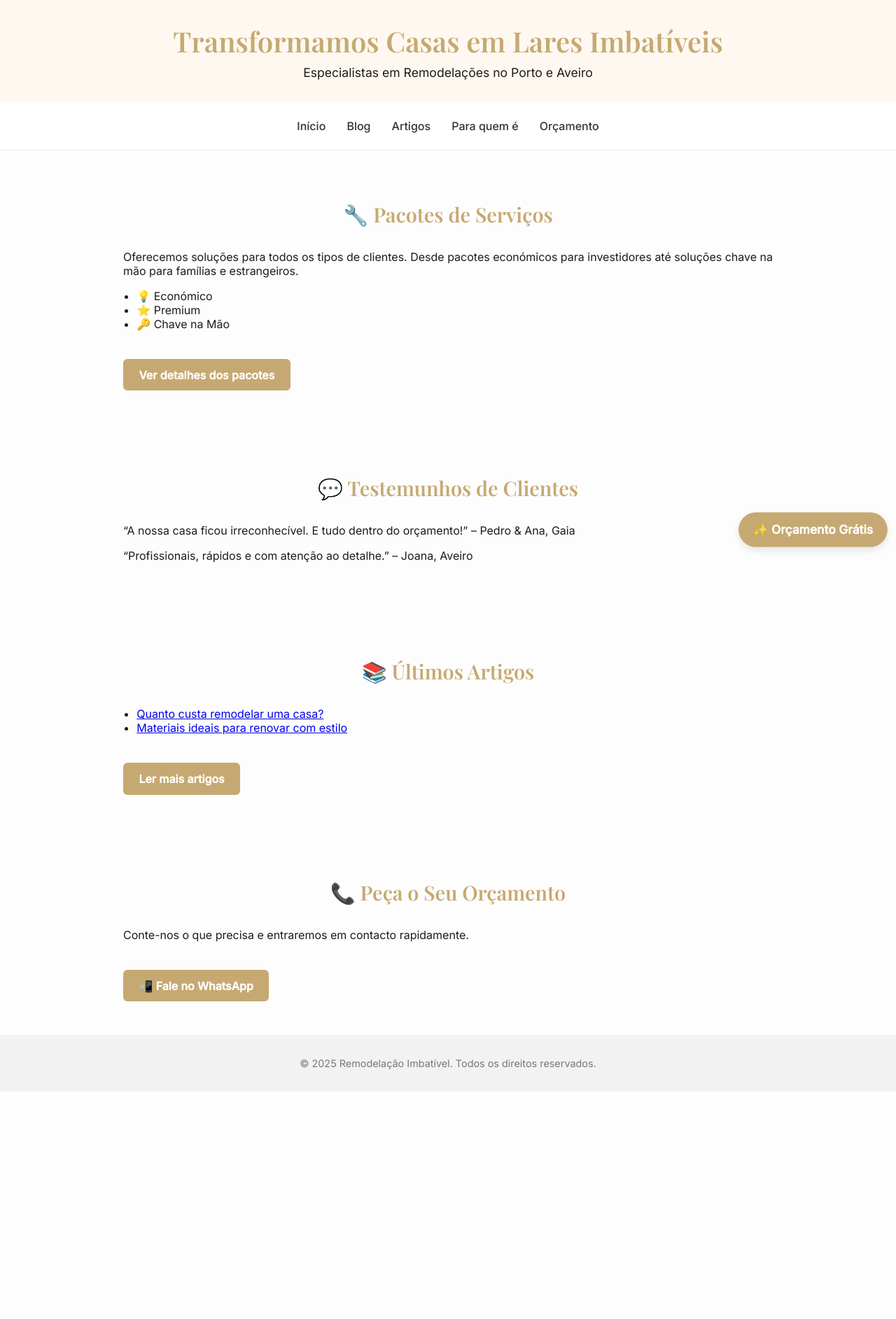
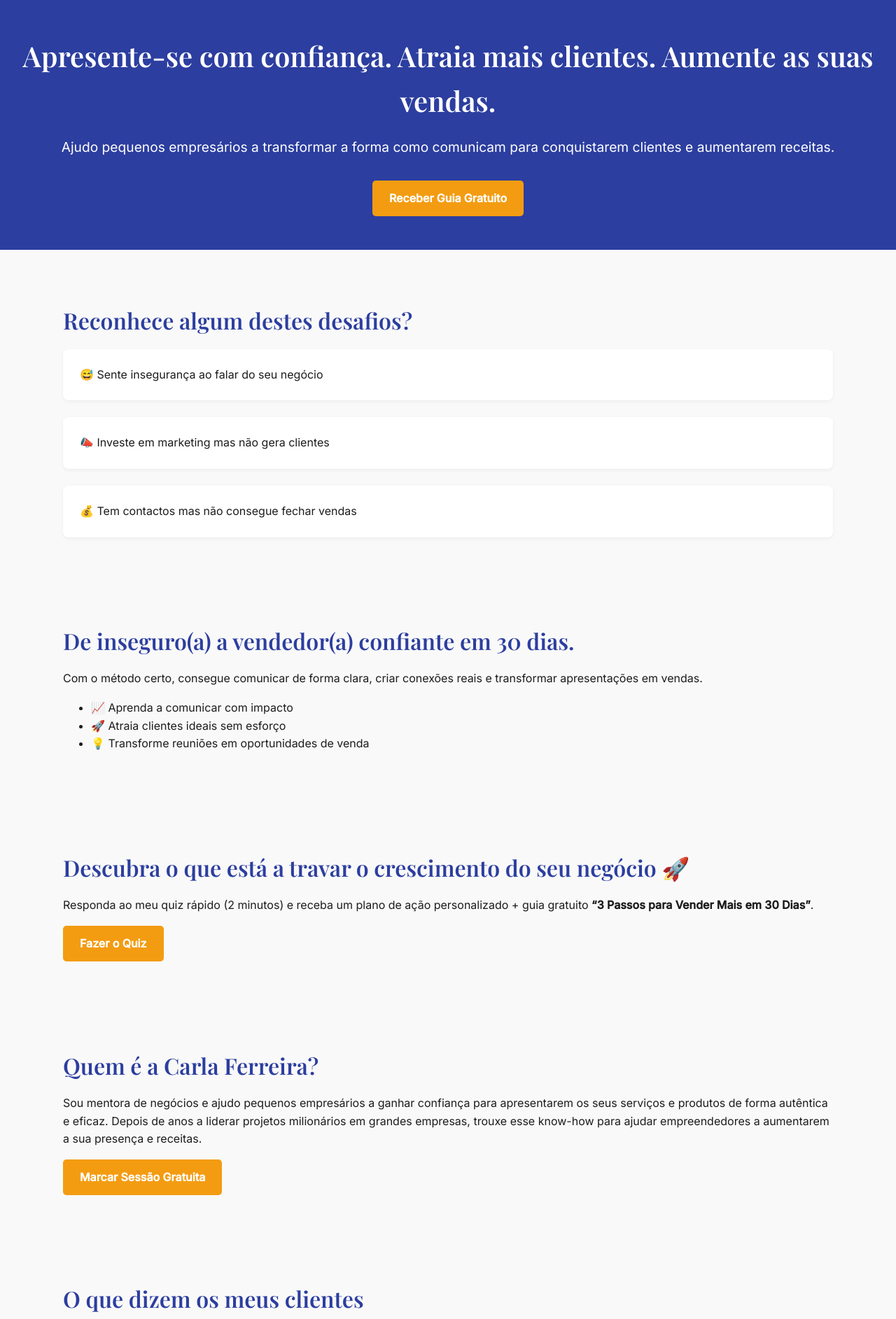
Before and after one commit to carlaferreira2/Remodelacao-Casa, a plain HTML site: page index.html in a window 1280 px wide. Shown: the top 1885 px of the page at 70% size. Before the commit the page ends 1560 px from the top, so only its background shows below. Drawn offline with nearby package versions, Linux system fonts and the light colour scheme.

Commit message:
Index.html

```diff
--- a/index.html
+++ b/index.html
@@ -1,201 +1,158 @@
 <!DOCTYPE html>
 <html lang="pt">
 <head>
-  <meta charset="UTF-8" />
-  <meta name="viewport" content="width=device-width, initial-scale=1.0" />
-  <meta name="description" content="Remodelação Imbatível - especialistas em transformar casas em lares confortáveis e modernos nas zonas do Porto e Aveiro." />
-  <title>Remodelação Imbatível | Remodelações Porto e Aveiro</title>
-  <link href="https://fonts.googleapis.com/css2?family=Playfair+Display:wght@600&family=Inter:wght@400;500&display=swap" rel="stylesheet" />
+  <meta charset="UTF-8">
+  <meta name="viewport" content="width=device-width, initial-scale=1.0">
+  <title>Carla Ferreira | Mentoria de Negócios</title>
+  <link href="https://fonts.googleapis.com/css2?family=Playfair+Display:wght@600&family=Inter:wght@400;500&display=swap" rel="stylesheet">
   <style>
-    * { box-sizing: border-box; }
-
     body {
+      margin: 0;
       font-family: 'Inter', sans-serif;
-      margin: 0;
-      padding: 0;
-      background: #fdfdfd;
-      color: #1c1c1c;
+      background-color: #F9F9F9;
+      color: #1C1C1C;
+      line-height: 1.6;
     }
-
     header {
-      background: #fff8f0;
-      padding: 2rem 1rem;
+      background: #2C3E9F;
+      color: white;
+      padding: 3rem 1rem;
       text-align: center;
     }
-
     header h1 {
       font-family: 'Playfair Display', serif;
-      color: #c6a972;
       font-size: 2.5rem;
-      margin: 0;
+      margin: 0 0 1rem;
     }
-
     header p {
-      margin: 0.5rem 0 0;
-      font-size: 1.1rem;
+      font-size: 1.2rem;
+      margin-bottom: 2rem;
     }
-
-    nav {
-      background: #fff;
-      padding: 1rem;
-      text-align: center;
-      border-bottom: 1px solid #eee;
-      flex-wrap: wrap;
+    .btn {
+      display: inline-block;
+      background: #F39C12;
+      color: white;
+      padding: 0.8rem 1.5rem;
+      border-radius: 5px;
+      text-decoration: none;
+      font-weight: bold;
     }
-
-    nav a {
-      display: inline-block;
-      margin: 0.5rem 0.8rem;
-      color: #333;
-      text-decoration: none;
-      font-weight: 500;
-      font-size: 1rem;
-    }
-
-    nav a:hover {
-      color: #c6a972;
-    }
-
     section {
       padding: 3rem 1rem;
-      max-width: 960px;
+      max-width: 1100px;
       margin: auto;
     }
-
     h2 {
       font-family: 'Playfair Display', serif;
-      color: #c6a972;
-      text-align: center;
-      margin-bottom: 2rem;
-      font-size: 1.8rem;
+      color: #2C3E9F;
+      margin-bottom: 1rem;
+      font-size: 2rem;
     }
-
-    ul {
-      padding-left: 1.2rem;
+    .pain-points, .services, .testimonials {
+      display: grid;
+      gap: 1.5rem;
     }
-
-    .cta {
-      display: inline-block;
-      margin-top: 1.5rem;
-      background: #c6a972;
+    .card {
+      background: white;
+      padding: 1.5rem;
+      border-radius: 8px;
+      box-shadow: 0 2px 5px rgba(0,0,0,0.05);
+    }
+    footer {
+      background: #2C3E9F;
       color: white;
-      padding: 0.8rem 1.4rem;
-      border-radius: 6px;
-      font-weight: bold;
-      text-decoration: none;
-    }
-
-    .floating-button {
-      position: fixed;
-      bottom: 20px;
-      right: 20px;
-      background: #c6a972;
-      color: white;
-      padding: 0.8rem 1.2rem;
-      border-radius: 30px;
-      box-shadow: 0 4px 10px rgba(0,0,0,0.1);
-      z-index: 999;
-      text-decoration: none;
-      font-weight: bold;
-      animation: pulse 2s infinite;
-    }
-
-    @keyframes pulse {
-      0% { transform: scale(1); }
-      50% { transform: scale(1.08); }
-      100% { transform: scale(1); }
-    }
-
-    footer {
       text-align: center;
       padding: 2rem 1rem;
-      background: #f2f2f2;
-      font-size: 0.9rem;
-      color: #777;
+      margin-top: 3rem;
     }
-
-    /* MOBILE RESPONSIVE */
-    @media (max-width: 600px) {
-      header h1 {
-        font-size: 2rem;
-      }
-
-      h2 {
-        font-size: 1.5rem;
-      }
-
-      nav {
-        padding: 0.5rem;
-      }
-
-      nav a {
-        display: block;
-        margin: 0.5rem 0;
-      }
-
-      .cta {
-        font-size: 1rem;
-        padding: 0.6rem 1.2rem;
-      }
-
-      .floating-button {
-        font-size: 0.9rem;
-        padding: 0.6rem 1rem;
-      }
+    footer a {
+      color: #F39C12;
+      text-decoration: none;
+      margin: 0 0.5rem;
     }
   </style>
 </head>
 <body>
 
+  <!-- Hero -->
   <header>
-    <h1>Transformamos Casas em Lares Imbatíveis</h1>
-    <p>Especialistas em Remodelações no Porto e Aveiro</p>
+    <h1>Apresente-se com confiança. Atraia mais clientes. Aumente as suas vendas.</h1>
+    <p>Ajudo pequenos empresários a transformar a forma como comunicam para conquistarem clientes e aumentarem receitas.</p>
+    <a href="#guia" class="btn">Receber Guia Gratuito</a>
   </header>
 
-  <nav>
-    <a href="index.html">Início</a>
-    <a href="blog.html">Blog</a>
-    <a href="artigos.html">Artigos</a>
-    <a href="para-quem-e.html">Para quem é</a>
-    <a href="#orcamento">Orçamento</a>
-  </nav>
-
+  <!-- Pain Points -->
   <section>
-    <h2>🔧 Pacotes de Serviços</h2>
-    <p>Oferecemos soluções para todos os tipos de clientes. Desde pacotes económicos para investidores até soluções chave na mão para famílias e estrangeiros.</p>
-    <ul>
-      <li>💡 Económico</li>
-      <li>⭐ Premium</li>
-      <li>🔑 Chave na Mão</li>
-    </ul>
-    <a href="pacotes-servicos.html" class="cta">Ver detalhes dos pacotes</a>
+    <h2>Reconhece algum destes desafios?</h2>
+    <div class="pain-points">
+      <div class="card">😅 Sente insegurança ao falar do seu negócio</div>
+      <div class="card">📣 Investe em marketing mas não gera clientes</div>
+      <div class="card">💰 Tem contactos mas não consegue fechar vendas</div>
+    </div>
   </section>
 
+  <!-- Promise -->
   <section>
-    <h2>💬 Testemunhos de Clientes</h2>
-    <p>“A nossa casa ficou irreconhecível. E tudo dentro do orçamento!” – Pedro & Ana, Gaia</p>
-    <p>“Profissionais, rápidos e com atenção ao detalhe.” – Joana, Aveiro</p>
+    <h2>De inseguro(a) a vendedor(a) confiante em 30 dias.</h2>
+    <p>Com o método certo, consegue comunicar de forma clara, criar conexões reais e transformar apresentações em vendas.</p>
+    <ul>
+      <li>📈 Aprenda a comunicar com impacto</li>
+      <li>🚀 Atraia clientes ideais sem esforço</li>
+      <li>💡 Transforme reuniões em oportunidades de venda</li>
+    </ul>
   </section>
 
-  <section>
-    <h2>📚 Últimos Artigos</h2>
-    <ul>
-      <li><a href="artigos.html">Quanto custa remodelar uma casa?</a></li>
-      <li><a href="artigos.html">Materiais ideais para renovar com estilo</a></li>
-    </ul>
-    <a href="artigos.html" class="cta">Ler mais artigos</a>
+  <!-- Lead Magnet -->
+  <section id="guia">
+    <h2>Descubra o que está a travar o crescimento do seu negócio 🚀</h2>
+    <p>Responda ao meu quiz rápido (2 minutos) e receba um plano de ação personalizado + guia gratuito <strong>“3 Passos para Vender Mais em 30 Dias”</strong>.</p>
+    <a href="#quiz" class="btn">Fazer o Quiz</a>
   </section>
 
-  <section id="orcamento">
-    <h2>📞 Peça o Seu Orçamento</h2>
-    <p>Conte-nos o que precisa e entraremos em contacto rapidamente.</p>
-    <a class="cta" href="https://wa.me/351912345678">📲 Fale no WhatsApp</a>
+  <!-- About -->
+  <section>
+    <h2>Quem é a Carla Ferreira?</h2>
+    <p>Sou mentora de negócios e ajudo pequenos empresários a ganhar confiança para apresentarem os seus serviços e produtos de forma autêntica e eficaz. Depois de anos a liderar projetos milionários em grandes empresas, trouxe esse know-how para ajudar empreendedores a aumentarem a sua presença e receitas.</p>
+    <a href="#sessao" class="btn">Marcar Sessão Gratuita</a>
   </section>
 
-  <a href="https://wa.me/351912345678" class="floating-button">✨ Orçamento Grátis</a>
+  <!-- Testimonials -->
+  <section class="testimonials">
+    <h2>O que dizem os meus clientes</h2>
+    <div class="card">“Antes sentia-me perdida. Depois de trabalhar com a Carla, fechei 3 novos clientes em apenas 1 mês!” – Maria</div>
+    <div class="card">“Ganhei clareza na minha mensagem e confiança para apresentar o meu negócio.” – João</div>
+    <div class="card">“As técnicas da Carla ajudaram-me a transformar reuniões em vendas reais. Recomendo 100%!” – Ana</div>
+  </section>
 
+  <!-- Services -->
+  <section class="services">
+    <h2>Como posso ajudá-lo(a)</h2>
+    <div class="card">🌱 Sessão de Descoberta Gratuita – 30 minutos para identificar os seus principais bloqueios.<br><br><a href="#sessao" class="btn">Agendar Sessão</a></div>
+    <div class="card">🚀 Programa “Confiança & Vendas” – 4 semanas para dominar a apresentação e fechar mais clientes.<br><br><a href="#programa" class="btn">Quero Saber Mais</a></div>
+    <div class="card">🎤 Workshops & Mentoria de Equipa – Treino prático para equipas que querem comunicar com impacto.<br><br><a href="#workshops" class="btn">Peça uma Proposta</a></div>
+  </section>
+
+  <!-- Blog -->
+  <section>
+    <h2>Aprenda estratégias práticas</h2>
+    <div class="card">Como Apresentar o Seu Negócio com Confiança</div>
+    <div class="card">5 Erros que Estão a Bloquear as Suas Vendas</div>
+    <div class="card">O Segredo das Pequenas Empresas de Sucesso</div>
+    <a href="#blog" class="btn">Ver Todos os Artigos</a>
+  </section>
+
+  <!-- Final CTA -->
+  <section style="text-align:center;">
+    <h2>Pronto(a) para atrair mais clientes com confiança?</h2>
+    <a href="#sessao" class="btn">Marcar Sessão Gratuita</a>
+    <p><a href="https://wa.me/351XXXXXXXXX">💬 Falar no WhatsApp</a></p>
+  </section>
+
+  <!-- Footer -->
   <footer>
-    © 2025 Remodelação Imbatível. Todos os direitos reservados.
+    <p>© 2025 Carla Ferreira | Mentoria de Negócios</p>
+    <p><a href="#home">Home</a> | <a href="#sobre">Sobre</a> | <a href="#servicos">Serviços</a> | <a href="#blog">Blog</a> | <a href="#contacto">Contacto</a></p>
+    <p>Transforme hoje a forma como apresenta o seu negócio.</p>
   </footer>
 
 </body>
```
